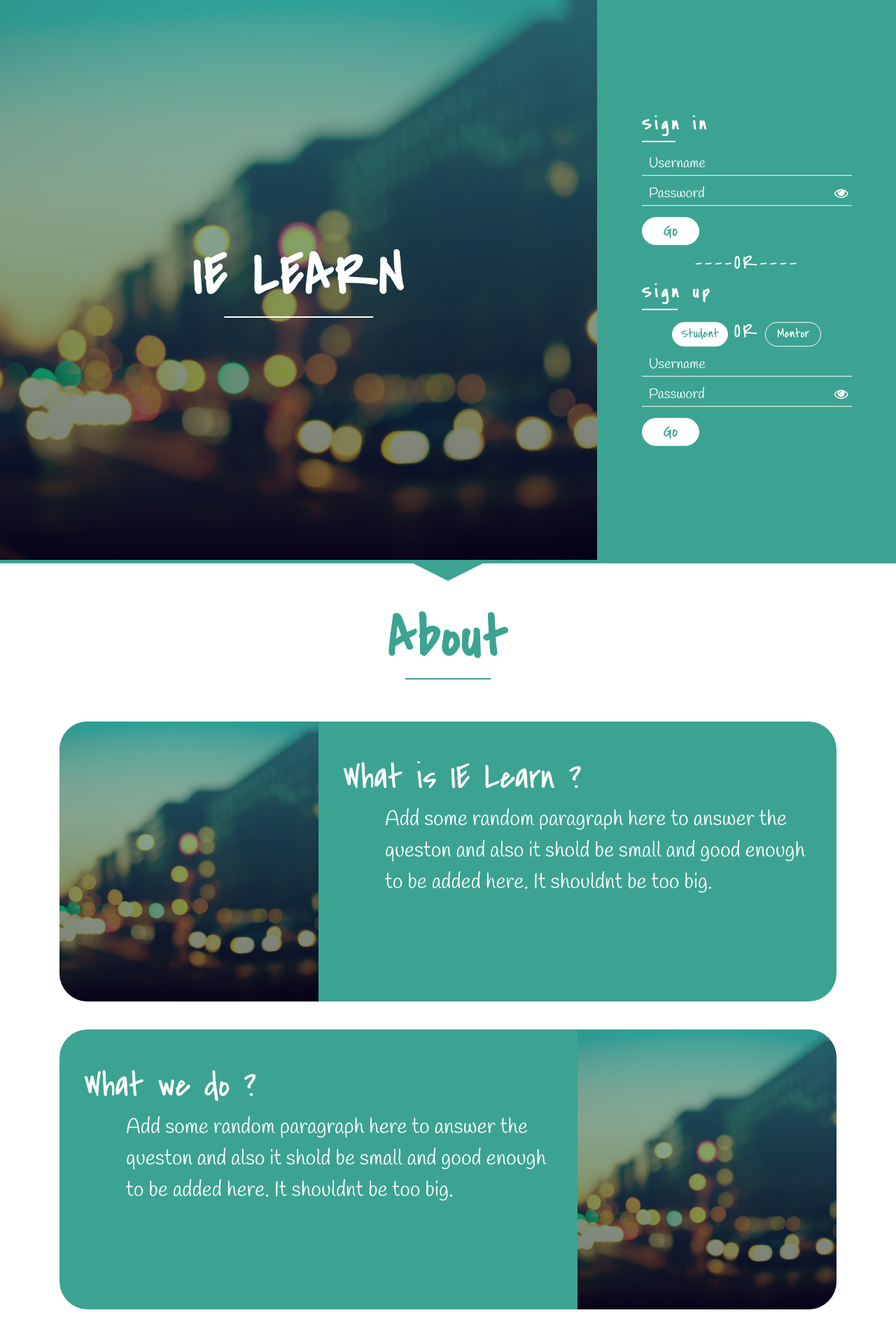
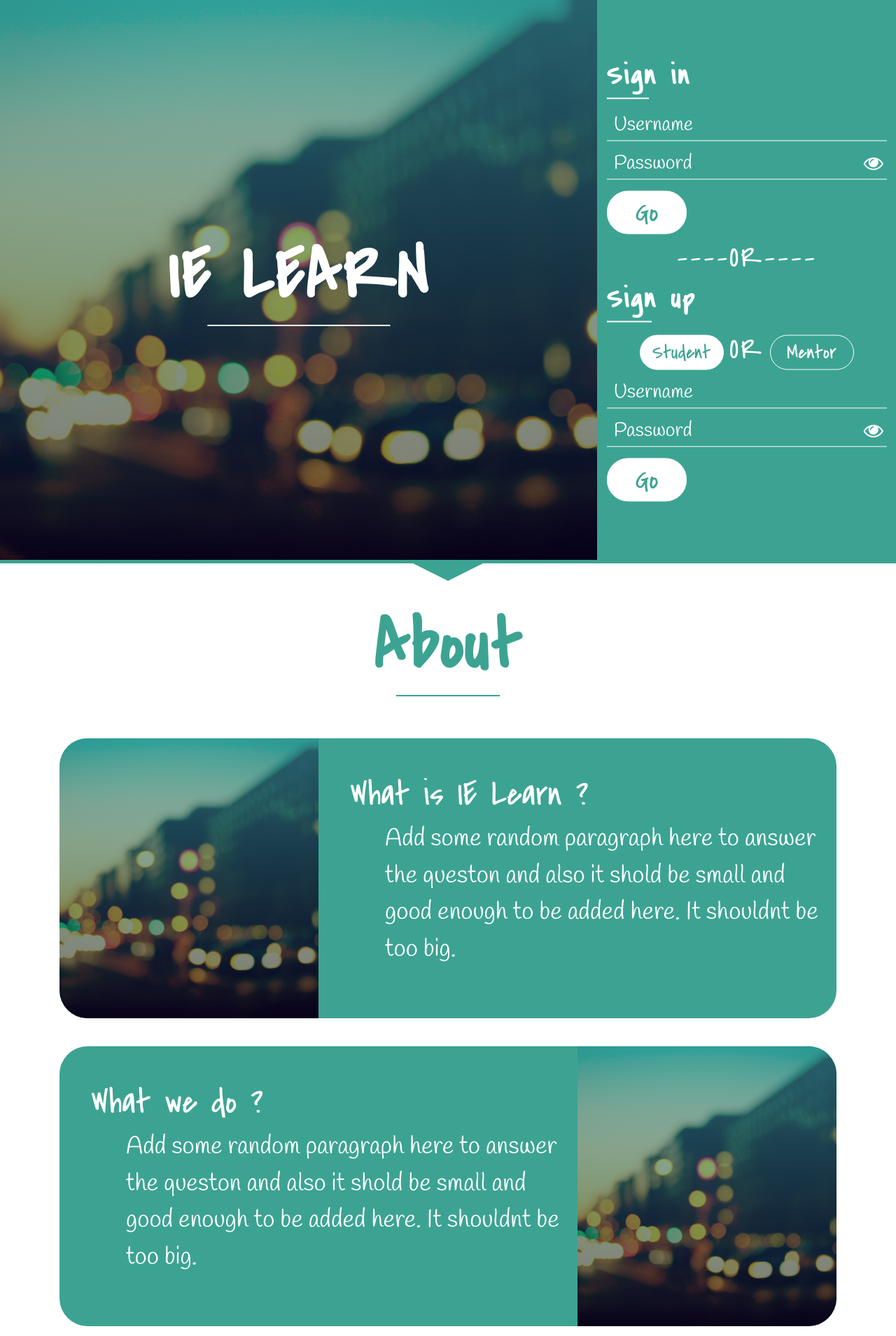
Before and after one commit to nerd455/IE_Learn_Community, a Flask app: page / in a window 1280 px wide. Shown: the top 1909 px of the page at 70% size. Run offline with Flask 2, Linux system fonts and the light colour scheme; some libraries are stand-ins or nearby versions.

Commit message:
fixed overall responsive for bigger devices..ux still pending

```diff
--- a/static/css/responsive.css
+++ b/static/css/responsive.css
@@ -1,3 +1,81 @@
+/* FOR BIGGER DEVICES */
+
+@media screen and (min-width: 1280px) {
+    .head h1 {
+        font-size: 100px;
+        letter-spacing: 3px;
+    }
+    .form_cus h3 {
+        font-size: 40px;
+        letter-spacing: 3px
+    }
+    .form_cus input {
+        font-size: 28px;
+        width: 400px;
+    }
+    .button_go {
+        font-size: 40px;
+        padding: 0px 40px;
+    }
+    .eyeBtn {
+        font-size: 28px;
+    }
+    .btn_1 {
+        font-size: 28px;
+        width: 120px;
+    }
+    .btn_2 {
+        font-size: 28px;
+        width: 120px;
+    }
+    .forms h4 {
+        font-size: 40px;
+    }
+    .about_sec h1 {
+        font-size: 100px;
+        letter-spacing: 3px;
+    }
+    /* .about_sec {} */
+    .abt_inner {
+        text-align: left;
+        height: 400px;
+    }
+    .con_abt_inner_r h3 {
+        font-size: 50px;
+        margin-left: 30px;
+    }
+    .con_abt_inner_r p {
+        font-size: 35px;
+        margin-left: 80px;
+    }
+    .con_abt_inner_l h3 {
+        font-size: 50px;
+        margin-left: 30px;
+    }
+    .con_abt_inner_l p {
+        font-size: 35px;
+        margin-left: 80px;
+    }
+    footer {
+        height: 600px;
+        padding-top: 200px;
+        background-position: center;
+        background-repeat: no-repeat;
+        background-size: cover;
+        background-attachment: fixed;
+    }
+    .head_footer h1 {
+        font-size: 100px;
+        letter-spacing: 3px;
+    }
+    .head_footer p {
+        font-size: 40px;
+    }
+}
+
+
+/* FOR TABLETS AND PHONES */
+
 @media screen and (max-width: 1000px) {
     .inner_rt {
         height: 50%;
@@ -116,6 +194,9 @@
     }
 }
 
+
+/* FOR SMALL PHONES */
+
 @media screen and (max-width: 320px) {
     .inner_rt {
         height: 50%;
```
